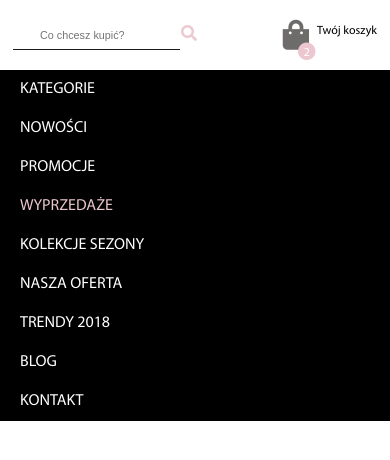
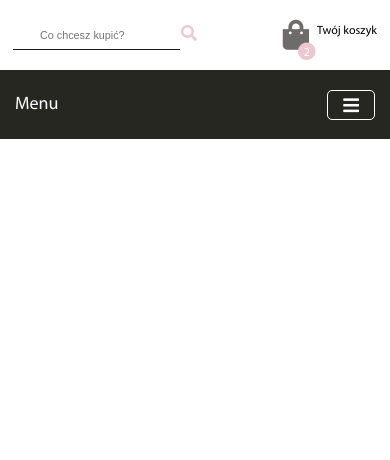
Before and after one commit to Vimalraveendra/psd-to-html, a plain HTML site: page index.html in a window 390 px wide. Shown: the part 198-658 px from the top of the page. Drawn offline with Linux system fonts and the light colour scheme.

Commit message:
updated html files & styles to display the menu icon heading only on small screens

```diff
--- a/css/style.css
+++ b/css/style.css
@@ -236,6 +236,11 @@ ul li:hover .drop-down {
   color: #ecc7d0 !important;
 }
 
+/* menu header */
+.menu-header {
+  display: none;
+}
+
 /* RWD breakpoints for small screens */
 @media (max-width: 960px) {
   /* top header */
@@ -326,7 +331,7 @@ ul li:hover .drop-down {
   }
 
   .main-menu {
-    display: block;
+    display: none;
   }
   .menu-header {
     display: block;
--- a/index.html
+++ b/index.html
@@ -48,6 +48,12 @@
             </div>
             </section>
 
+              <!-- menu header to display only on small screens -->
+            <div class="menu-header">
+              <p>Menu</p>
+              <i class="fas fa-bars"> </i>
+            </div>
+
             <!-- navigation menu -->
             <nav class="main-menu ">
               <ul id="menu" class="container">
@@ -84,5 +90,6 @@
           </nav>
 
         </header>
+        <script src="script.js"></script>
   </body>
 </html>
```
